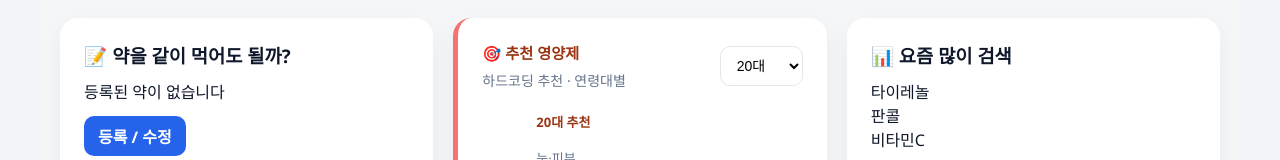
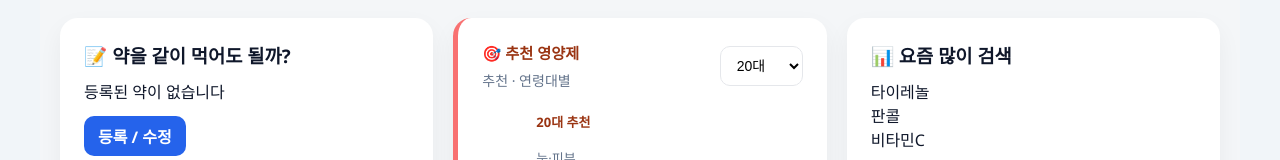
Before and after one commit to kimseokjun11/MEDI, a React app in the folder frontend/: page /home in a window 1280 px wide. Shown: the part 269-429 px from the top of the page. Built offline with nearby package versions, Linux system fonts and the light colour scheme; the HTML template or start-up script is replaced by a standard one.

Commit message:
오타 수정

```diff
--- a/frontend/src/pages/Home.tsx
+++ b/frontend/src/pages/Home.tsx
@@ -333,7 +333,7 @@ function Home() {
             <div>
               <h3 style={{ margin: 0 }}>🎯 추천 영양제</h3>
               <p style={{ margin: "6px 0 0", color: "#64748b", fontSize: "14px" }}>
-                하드코딩 추천 · 연령대별
+                추천 · 연령대별
               </p>
             </div>
 
```
